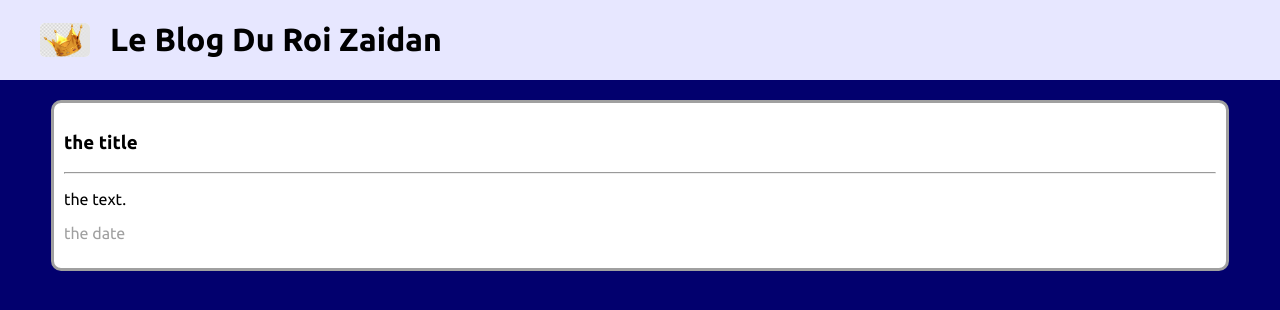
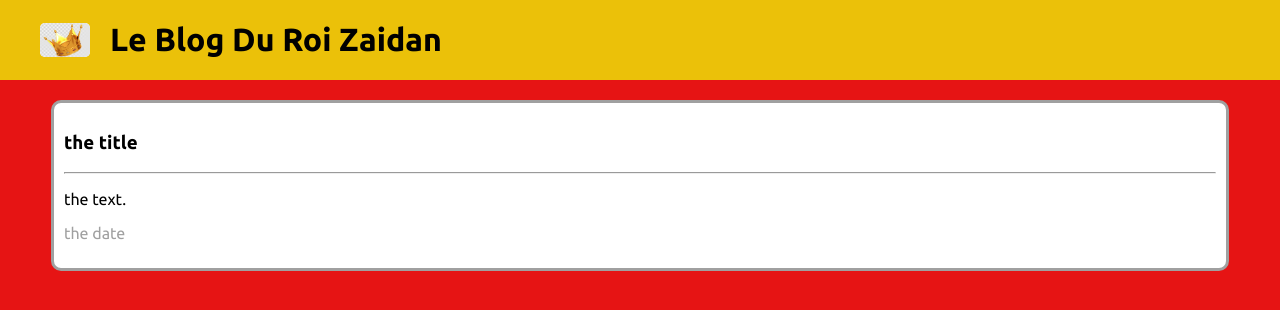
Before and after one commit to LeRoiZaidan/Blog, a plain HTML site: page index.html in a window 1280 px wide. Drawn offline with Linux system fonts and the light colour scheme.

Commit message:
Update style.css

```diff
--- a/style.css
+++ b/style.css
@@ -3,14 +3,14 @@
 body {
   margin: 0;
   padding: 0;
-  background: #02006e;
+  background: rgb(230, 20, 20);
 	font-family: ubuntu;
 }
 
 header {
   display: flex;
   align-items: center;
-  background: #e7e7ff;
+  background: #ebc109;
 }
 
 header img {
```
